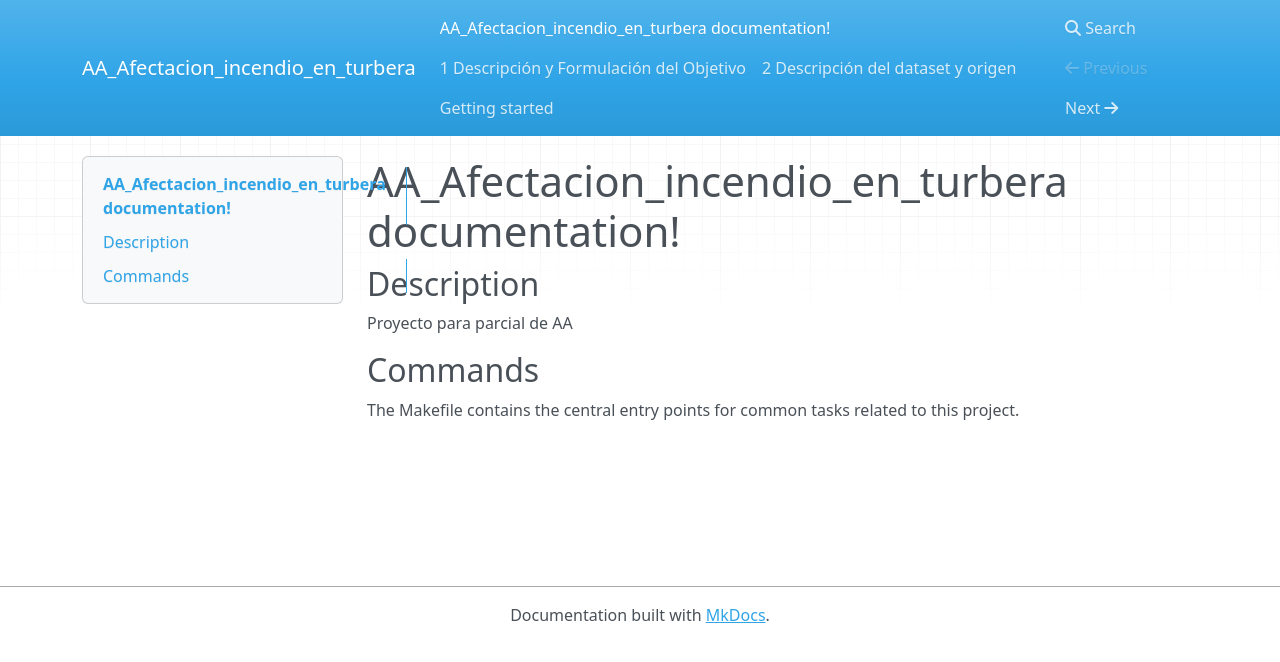
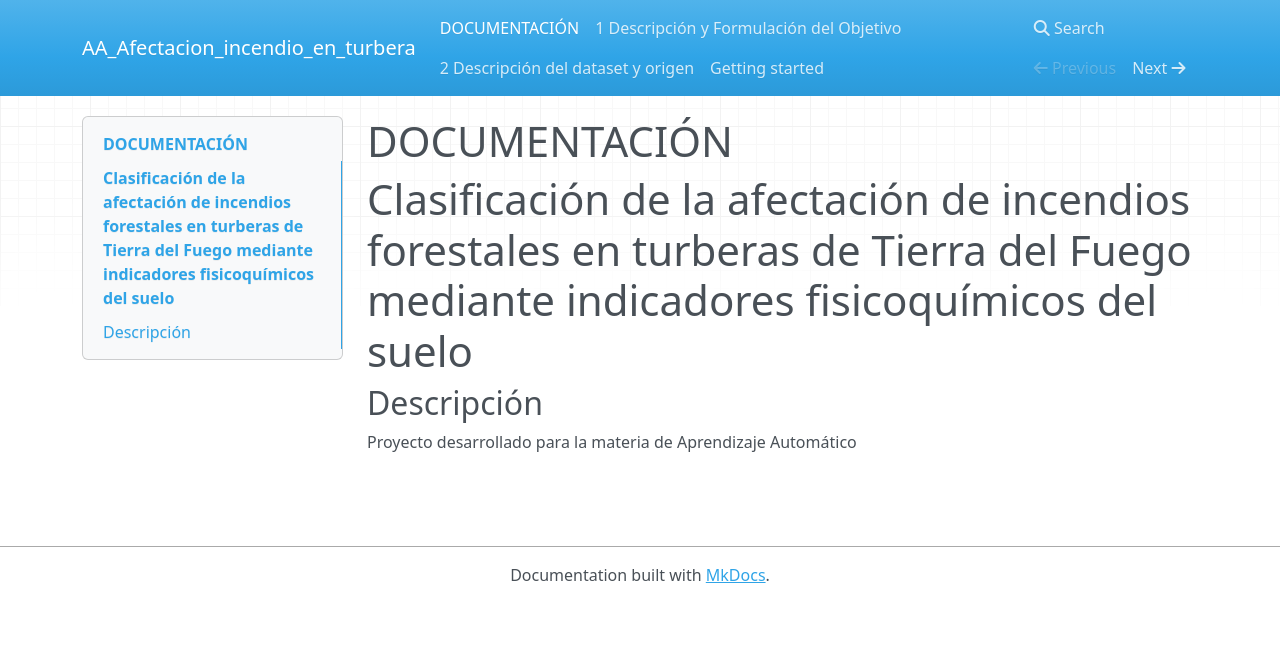
Before and after one commit to SandraVargasAI/AA_Afectacion_incendio_en_turbera, an MkDocs documentation site: the page built from docs/docs/index.md, in a window 1280 px wide. Shown: the top 662 px of the page. Built offline with MkDocs 1.6.1, drawn with Linux system fonts in a browser that asks for light colours; nearby versions of some CDN libraries.

Commit message:
Update index.md

```diff
--- a/docs/docs/index.md
+++ b/docs/docs/index.md
@@ -1,9 +1,7 @@
-# AA_Afectacion_incendio_en_turbera documentation!
+# DOCUMENTACIÓN
 
-## Description
+# Clasificación de la afectación de incendios forestales en turberas de Tierra del Fuego mediante indicadores fisicoquímicos del suelo
 
-Proyecto para parcial de AA
+## Descripción
 
-## Commands
-
-The Makefile contains the central entry points for common tasks related to this project.
+Proyecto desarrollado para la materia de Aprendizaje Automático
```
